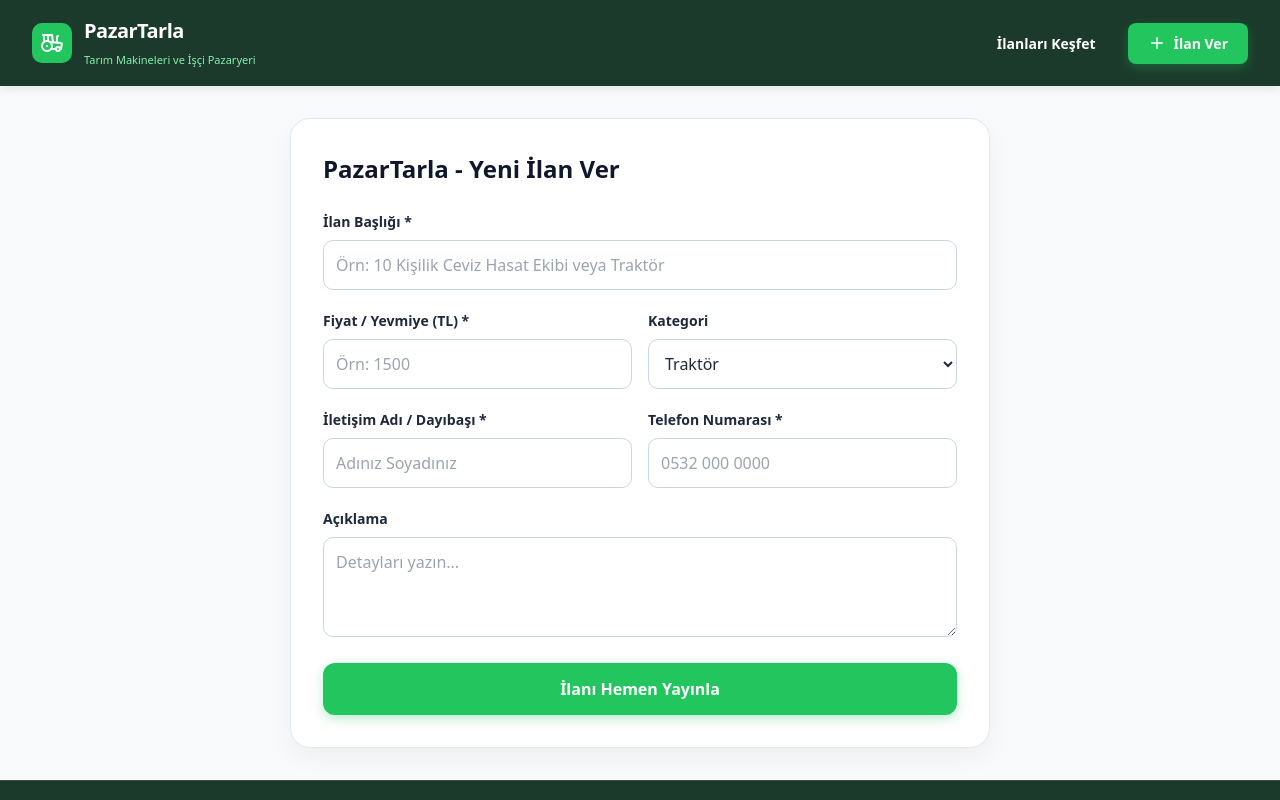
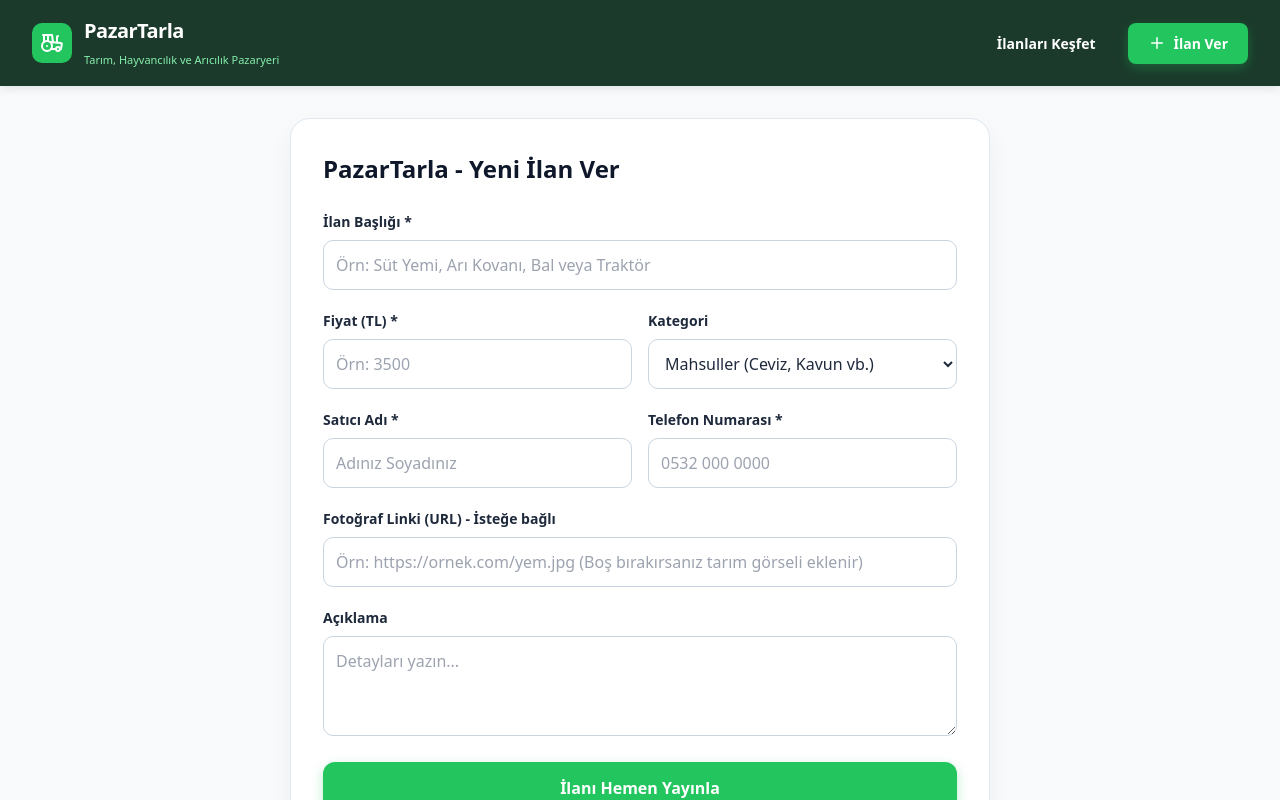
Before and after one commit to gezgiinci-beep/Pazartarla, a React (Vite) app: page / in a window 1280 px wide. Both pictures are taken after a click on the button "İlan Ver". Shown: the top 800 px of the page. Built offline with nearby package versions, Linux system fonts and the light colour scheme.

Commit message:
Refactor listings and update form fields
Updated listings with new items and modified existing descriptions. Changed category and placeholder texts for better clarity.

```diff
--- a/src/App.tsx
+++ b/src/App.tsx
@@ -2,7 +2,7 @@ import React, { useState, useEffect } from 'react';
 import {
   Search, SlidersHorizontal, MapPin, Phone, MessageCircle, Plus,
   Heart, Share2, ShieldCheck, CheckCircle2, ChevronRight, X,
-  Car, Tractor, Wrench, ArrowRight, Bell, User, Filter, AlertCircle, Trash2, Settings, Lock, Check, Mail, Globe, Copy, HelpCircle, Users
+  Car, Tractor, Wrench, ArrowRight, Bell, User, Filter, AlertCircle, Trash2, Settings, Lock, Check, Mail, Globe, Copy, HelpCircle, Users, Image, Bug, Shield
 } from 'lucide-react';
 
 const INITIAL_LISTINGS = [
@@ -17,7 +17,7 @@ const INITIAL_LISTINGS = [
     year: 2021,
     hours: 1200,
     power: '130 HP',
-    description: 'Kapalı garaj traktörüdür. Tüm bakımları yetkili serviste yapılmıştır. Hiçbir masrafı yoktur, lastikleri %90 durumdadır.',
+    description: 'Kapalı garaj traktörüdür. Tüm bakımları yetkili serviste yapılmıştır. Hiçbir masrafı yoktur.',
     seller: 'Ahmet Yılmaz',
     phone: '0532 555 0192',
     verified: true,
@@ -27,27 +27,46 @@ const INITIAL_LISTINGS = [
   },
   {
     id: 2,
-    title: 'Ceviz Hasadı İçin 10 Kişilik Tecrübeli İşçi Ekibi',
-    price: 1200,
-    category: 'Tarım İşçileri',
-    mode: 'Hizmet',
+    title: 'Profesyonel 20’li Arı Kovanı ve Petek Seti',
+    price: 3500,
+    category: 'Arıcılık Ekipmanları',
+    mode: 'Satılık',
     location: 'Gönen / Balıkesir',
     city: 'Balıkesir',
     year: 2026,
     hours: 0,
-    power: '10 Kişi',
-    description: 'Ceviz silkme, toplama ve ayıklama işlerinde tecrübeli ekibimizle hizmetinizdeyiz. Günlük yevmiye usulü veya götürü usulü görüşülür.',
-    seller: 'Mehmet Dayıbaşı',
-    phone: '0535 444 3322',
+    power: '20 Adet',
+    description: 'Çam ve meşe balı üretimine uygun, fırınlanmış ahşap arı kovanları ve tam set petekler.',
+    seller: 'Can İnce',
+    phone: '0535 768 1550',
     verified: true,
     featured: true,
-    image: 'https://images.unsplash.com/photo-1595974482597-4f8cae7d1743?auto=format&fit=crop&q=80&w=800',
+    image: 'https://images.unsplash.com/photo-1587049352847-4a222e784d38?auto=format&fit=crop&q=80&w=800',
     date: 'Bugün'
+  },
+  {
+    id: 3,
+    title: 'Kaliteli Süt Yemi ve Büyükbaş/Küçükbaş Besi Yemi',
+    price: 550,
+    category: 'Hayvan Yemleri ve Ekipmanları',
+    mode: 'Satılık',
+    location: 'Bandırma / Balıkesir',
+    city: 'Balıkesir',
+    year: 2026,
+    hours: 0,
+    power: 'Çuval (50 kg)',
+    description: 'Yüksek proteinli, süt verimini artıran kaliteli fabrika yemi. Toptan çuval satışları.',
+    seller: 'Hüseyin Çiftçi',
+    phone: '0533 111 2233',
+    verified: true,
+    featured: false,
+    image: 'https://images.unsplash.com/photo-1500937386664-56d1dfef3854?auto=format&fit=crop&q=80&w=800',
+    date: 'Dün'
   }
 ];
 
 export default function App() {
-  const [activeTab, setActiveTab] = useState('home'); // 'home', 'detail', 'add', 'admin'
+  const [activeTab, setActiveTab] = useState('home');
   const [listings, setListings] = useState(INITIAL_LISTINGS);
   const [selectedListing, setSelectedListing] = useState(null);
 
@@ -62,7 +81,7 @@ export default function App() {
   const [form, setForm] = useState({
     title: '',
     price: '',
-    category: 'Traktör',
+    category: 'Mahsuller (Mahsul Satışı)',
     mode: 'Satılık',
     location: 'Gönen / Balıkesir',
     city: 'Balıkesir',
@@ -72,7 +91,7 @@ export default function App() {
     description: '',
     seller: '',
     phone: '',
-    image: 'https://images.unsplash.com/photo-1592417817098-8f3d69204052?auto=format&fit=crop&q=80&w=800'
+    image: ''
   });
 
   useEffect(() => {
@@ -95,18 +114,20 @@ export default function App() {
     setForm({ ...form, [e.target.name]: e.target.value });
   };
 
-  // İlan doğrudan eklenir ve yayına girer (Admin sonradan dilerse siler)
   const handleDirectAdd = (e) => {
     e.preventDefault();
     if (!form.title || !form.price || !form.phone || !form.seller) {
-      alert('Lütfen başlık, fiyat/yevmiye, ad Soyad ve telefon numarası alanlarını doldurun.');
+      alert('Lütfen başlık, fiyat, ad Soyad ve telefon numarası alanlarını doldurun.');
       return;
     }
+
+    const finalImage = form.image.trim() !== '' ? form.image : 'https://images.unsplash.com/photo-1500937386664-56d1dfef3854?auto=format&fit=crop&q=80&w=800';
 
     const newEntry = {
       ...form,
       id: Date.now(),
       price: Number(form.price),
+      image: finalImage,
       verified: true,
       featured: false,
       date: 'Bugün'
@@ -117,11 +138,10 @@ export default function App() {
     setActiveTab('home');
     alert('İlanınız başarıyla yayınlandı!');
 
-    // Formu sıfırla
     setForm({
       title: '',
       price: '',
-      category: 'Traktör',
+      category: 'Mahsuller (Mahsul Satışı)',
       mode: 'Satılık',
       location: 'Gönen / Balıkesir',
       city: 'Balıkesir',
@@ -131,7 +151,7 @@ export default function App() {
       description: '',
       seller: '',
       phone: '',
-      image: 'https://images.unsplash.com/photo-1592417817098-8f3d69204052?auto=format&fit=crop&q=80&w=800'
+      image: ''
     });
   };
 
@@ -155,26 +175,6 @@ export default function App() {
     alert('Admin Paneli Şifreniz: 1234');
   };
 
-  const shareOnFacebook = (title) => {
-    const url = window.location.href;
-    window.open(`https://www.facebook.com/sharer/sharer.php?u=${encodeURIComponent(url)}&quote=${encodeURIComponent(title)}`, '_blank');
-  };
-
-  const shareOnTwitter = (title) => {
-    const url = window.location.href;
-    window.open(`https://twitter.com/intent/tweet?text=${encodeURIComponent(title + ' - PazarTarla üzerinden incele:')}&url=${encodeURIComponent(url)}`, '_blank');
-  };
-
-  const shareOnWhatsApp = (title) => {
-    const url = window.location.href;
-    window.open(`https://api.whatsapp.com/send?text=${encodeURIComponent(title + ' İlanı: ' + url)}`, '_blank');
-  };
-
-  const copyLink = () => {
-    navigator.clipboard.writeText(window.location.href);
-    alert('İlan bağlantısı panoya kopyalandı!');
-  };
-
   const filteredListings = listings.filter(item => {
     const matchesSearch = item.title.toLowerCase().includes(searchQuery.toLowerCase()) ||
                           item.location.toLowerCase().includes(searchQuery.toLowerCase());
@@ -196,7 +196,7 @@ export default function App() {
           </div>
           <div>
             <h1 style={{ margin: 0, fontSize: '20px', fontWeight: '800', letterSpacing: '-0.5px' }}>PazarTarla</h1>
-            <span style={{ fontSize: '11px', color: '#86efac' }}>Tarım Makineleri ve İşçi Pazaryeri</span>
+            <span style={{ fontSize: '11px', color: '#86efac' }}>Tarım, Hayvancılık ve Arıcılık Pazaryeri</span>
           </div>
         </div>
 
@@ -226,7 +226,7 @@ export default function App() {
                 İlanları keşfet
               </h2>
               <p style={{ color: '#64748b', fontSize: '16px', margin: 0 }}>
-                Tarlana uygun makineyi veya hasat için tarım işçi ekibini hemen bul.
+                Traktör, mahsul, canlı hayvan, yem, arıcılık ekipmanları ve tarım işçisi bul.
               </p>
             </div>
 
@@ -258,7 +258,7 @@ export default function App() {
                   <Search size={20} color="#94a3b8" style={{ position: 'absolute', left: '14px' }} />
                   <input
                     type="text"
-                    placeholder="Marka, model, işçi grubu, şehir ara..."
+                    placeholder="Yem, arı malzemesi, hayvan, traktör ara..."
                     value={searchQuery}
                     onChange={(e) => setSearchQuery(e.target.value)}
                     style={{
@@ -279,6 +279,11 @@ export default function App() {
                   style={{ padding: '12px', borderRadius: '10px', border: '1px solid #cbd5e1', fontSize: '15px', backgroundColor: '#fff', outline: 'none', cursor: 'pointer' }}
                 >
                   <option value="Tüm kategoriler">Tüm Kategoriler</option>
+                  <option value="Mahsuller (Mahsul Satışı)">Mahsuller (Ceviz, Kavun vb.)</option>
+                  <option value="Canlı Hayvanlar">Canlı Hayvanlar</option>
+                  <option value="Hayvan Yemleri ve Ekipmanları">Hayvan Yemleri ve Ekipmanları</option>
+                  <option value="Arıcılık & Bal">Arıcılık & Bal</option>
+                  <option value="Arıcılık Ekipmanları">Arıcılık Ekipmanları</option>
                   <option value="Traktör">Traktör</option>
                   <option value="Biçerdöver">Biçerdöver</option>
                   <option value="Tarım Ekipmanları">Tarım Ekipmanları</option>
@@ -323,7 +328,7 @@ export default function App() {
                     </div>
                     <div>
                       <div style={{ fontSize: '20px', fontWeight: '800', color: '#1b3a2b', marginBottom: '12px' }}>
-                        {item.price.toLocaleString('tr-TR')} TL {item.category === 'Tarım İşçileri' ? <span style={{ fontSize: '12px', fontWeight: 'normal', color: '#64748b' }}>/ Günlük</span> : ''}
+                        {item.price.toLocaleString('tr-TR')} TL
                       </div>
                       <div style={{ display: 'flex', justifyContent: 'space-between', alignItems: 'center', borderTop: '1px solid #f1f5f9', paddingTop: '12px', fontSize: '13px', color: '#64748b' }}>
                         <span style={{ display: 'flex', alignItems: 'center', gap: '4px' }}><MapPin size={14} /> {item.location}</span>
@@ -363,16 +368,21 @@ export default function App() {
             <form onSubmit={handleDirectAdd} style={{ display: 'flex', flexDirection: 'column', gap: '20px' }}>
               <div>
                 <label style={{ display: 'block', fontWeight: '600', marginBottom: '8px', fontSize: '14px' }}>İlan Başlığı *</label>
-                <input type="text" name="title" placeholder="Örn: 10 Kişilik Ceviz Hasat Ekibi veya Traktör" value={form.title} onChange={handleFormChange} style={{ width: '100%', padding: '12px', borderRadius: '10px', border: '1px solid #cbd5e1', boxSizing: 'border-box' }} />
+                <input type="text" name="title" placeholder="Örn: Süt Yemi, Arı Kovanı, Bal veya Traktör" value={form.title} onChange={handleFormChange} style={{ width: '100%', padding: '12px', borderRadius: '10px', border: '1px solid #cbd5e1', boxSizing: 'border-box' }} />
               </div>
               <div style={{ display: 'grid', gridTemplateColumns: '1fr 1fr', gap: '16px' }}>
                 <div>
-                  <label style={{ display: 'block', fontWeight: '600', marginBottom: '8px', fontSize: '14px' }}>Fiyat / Yevmiye (TL) *</label>
-                  <input type="number" name="price" placeholder="Örn: 1500" value={form.price} onChange={handleFormChange} style={{ width: '100%', padding: '12px', borderRadius: '10px', border: '1px solid #cbd5e1', boxSizing: 'border-box' }} />
+                  <label style={{ display: 'block', fontWeight: '600', marginBottom: '8px', fontSize: '14px' }}>Fiyat (TL) *</label>
+                  <input type="number" name="price" placeholder="Örn: 3500" value={form.price} onChange={handleFormChange} style={{ width: '100%', padding: '12px', borderRadius: '10px', border: '1px solid #cbd5e1', boxSizing: 'border-box' }} />
                 </div>
                 <div>
                   <label style={{ display: 'block', fontWeight: '600', marginBottom: '8px', fontSize: '14px' }}>Kategori</label>
                   <select name="category" value={form.category} onChange={handleFormChange} style={{ width: '100%', padding: '12px', borderRadius: '10px', border: '1px solid #cbd5e1', backgroundColor: '#fff' }}>
+                    <option value="Mahsuller (Mahsul Satışı)">Mahsuller (Ceviz, Kavun vb.)</option>
+                    <option value="Canlı Hayvanlar">Canlı Hayvanlar</option>
+                    <option value="Hayvan Yemleri ve Ekipmanları">Hayvan Yemleri ve Ekipmanları</option>
+                    <option value="Arıcılık & Bal">Arıcılık & Bal</option>
+                    <option value="Arıcılık Ekipmanları">Arıcılık Ekipmanları</option>
                     <option value="Traktör">Traktör</option>
                     <option value="Biçerdöver">Biçerdöver</option>
                     <option value="Tarım Ekipmanları">Tarım Ekipmanları</option>
@@ -382,13 +392,17 @@ export default function App() {
               </div>
               <div style={{ display: 'grid', gridTemplateColumns: '1fr 1fr', gap: '16px' }}>
                 <div>
-                  <label style={{ display: 'block', fontWeight: '600', marginBottom: '8px', fontSize: '14px' }}>İletişim Adı / Dayıbaşı *</label>
+                  <label style={{ display: 'block', fontWeight: '600', marginBottom: '8px', fontSize: '14px' }}>Satıcı Adı *</label>
                   <input type="text" name="seller" placeholder="Adınız Soyadınız" value={form.seller} onChange={handleFormChange} style={{ width: '100%', padding: '12px', borderRadius: '10px', border: '1px solid #cbd5e1', boxSizing: 'border-box' }} />
                 </div>
                 <div>
                   <label style={{ display: 'block', fontWeight: '600', marginBottom: '8px', fontSize: '14px' }}>Telefon Numarası *</label>
                   <input type="text" name="phone" placeholder="0532 000 0000" value={form.phone} onChange={handleFormChange} style={{ width: '100%', padding: '12px', borderRadius: '10px', border: '1px solid #cbd5e1', boxSizing: 'border-box' }} />
                 </div>
+              </div>
+              <div>
+                <label style={{ display: 'block', fontWeight: '600', marginBottom: '8px', fontSize: '14px' }}>Fotoğraf Linki (URL) - İsteğe bağlı</label>
+                <input type="text" name="image" placeholder="Örn: https://ornek.com/yem.jpg (Boş bırakırsanız tarım görseli eklenir)" value={form.image} onChange={handleFormChange} style={{ width: '100%', padding: '12px', borderRadius: '10px', border: '1px solid #cbd5e1', boxSizing: 'border-box' }} />
               </div>
               <div>
                 <label style={{ display: 'block', fontWeight: '600', marginBottom: '8px', fontSize: '14px' }}>Açıklama</label>
```
